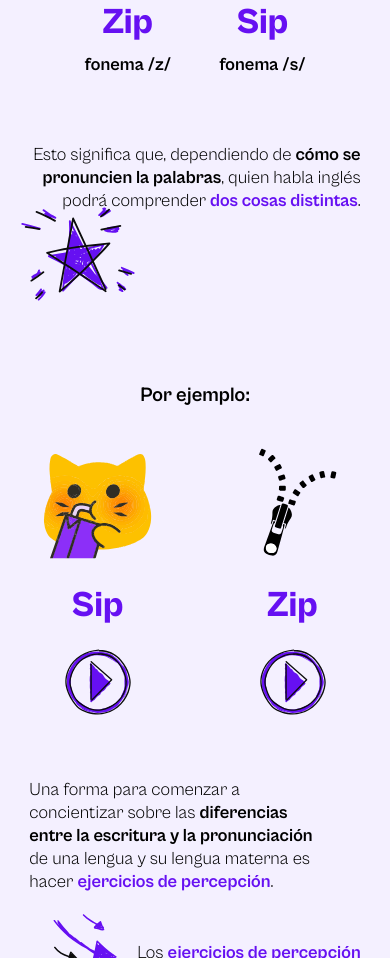
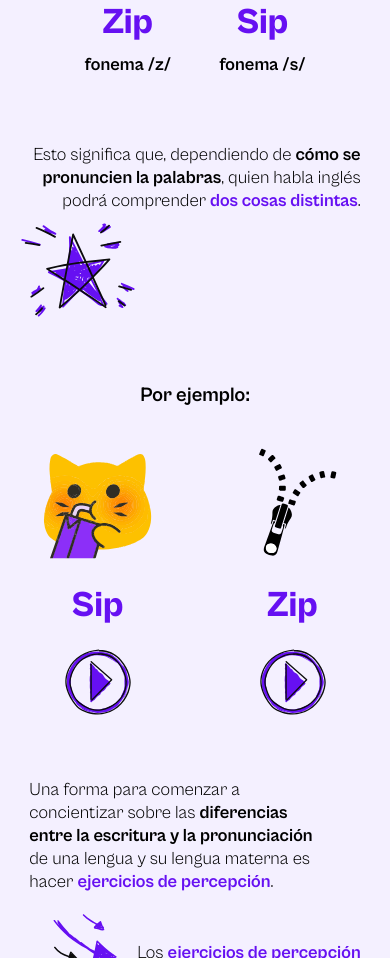
Before and after one commit to osusach/fonemas-cliente, an Astro site: page /fonema/z in a window 390 px wide. Shown: the part 2218-3176 px from the top of the page. Built offline with nearby package versions, Linux system fonts and the light colour scheme; Astro itself is replaced by a stand-in of ours.

Commit message:
minor fix: Star position in 375px

```diff
--- a/src/pages/fonema/z.astro
+++ b/src/pages/fonema/z.astro
@@ -91,7 +91,8 @@ export async function getStaticPaths() {
                         <span class="text-bold text-[#6610F2]">dos cosas distintas</span>.
                     </p>
                 </div>
-                <div class="col-start-1 col-span-5 sm:col-start-1 sm:col-span-4 transform c500:-translate-y-56 -translate-y-48 -translate-x-4 xl:translate-x-20 lg:-translate-x-16 lg:-translate-y-80  sm:-translate-y-72 sm:-translate-x-2">
+                <div class="col-start-1 col-span-5 sm:col-start-1 sm:col-span-4 transform -translate-y-44 c400:-translate-y-48 c500:-translate-y-56
+                            -translate-x-4 xl:translate-x-20 lg:-translate-x-16 lg:-translate-y-80 sm:-translate-y-72 sm:-translate-x-2">
                     <img src="/images/svg/Estrella.svg" alt="Estrella" class="w-48 h-48 sm:w-60 sm:h-60">
                 </div>
             </div>
@@ -111,7 +112,8 @@ export async function getStaticPaths() {
                   </button>
                 </div>
                 <div class="flex flex-col items-center">
-                    <img src="/images/svg/Zip.svg" alt="Zip" class="w-54 h-72 max-w-[70%] -mb-16 xl:max-w-[100%] rotate-[17.53deg] origin-center tranform -translate-x-4 min-[350px]:-translate-x-2 sm:-mb-8">
+                    <img src="/images/svg/Zip.svg" alt="Zip" class="w-54 h-72 max-w-[70%] -mb-16 xl:max-w-[100%] rotate-[17.53deg] origin-center
+                                                                    tranform -translate-x-4 min-[350px]:-translate-x-2 sm:-mb-8">
                     <p class="text-[#6610F2] text-4xl sm:text-6xl text-extrabold mb-2 sm:mb-8">Zip</p>
                     <button class="w-24 h-24 sm:w-20 sm:h-20">
                       <img src="/images/svg/Reproducir_Audio.svg" alt="Reproducir Audio"
@@ -176,7 +178,8 @@ export async function getStaticPaths() {
                 </div>
 
                 <div class="col-start-1 col-span-7 flex justify-center items-center">
-                    <img src="/images/png/abeja.png" alt="Abeja" class="w-48 h-48 sm:w-72 sm:h-72 transform -translate-y-32 -translate-x-4 c400:-translate-y-44 c550:-translate-y-52 c550:-translate-x-20 sm:-translate-y-48 sm:-translate-x-12 ">
+                    <img src="/images/png/abeja.png" alt="Abeja" class="w-48 h-48 sm:w-72 sm:h-72 transform -translate-y-32 -translate-x-4 c400:-translate-y-44
+                                                                        c550:-translate-y-52 c550:-translate-x-20 sm:-translate-y-48 sm:-translate-x-12 ">
                 </div>
             </div>
         </section>
```
